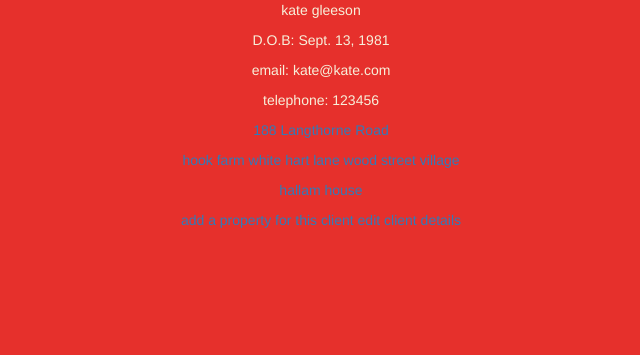
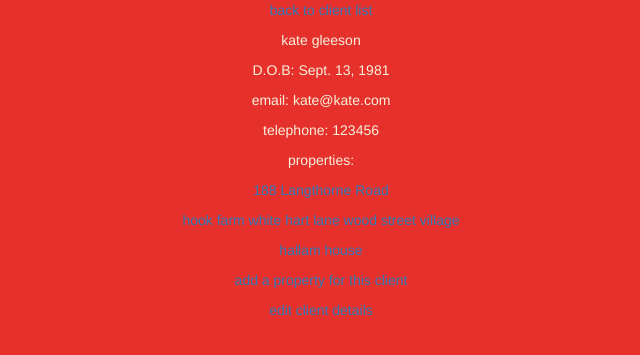
Before and after one commit to allbecauseyoutoldmeso/pass_the_booking_2, a Django app: page /client/4/ in a window 1280 px wide. Shown: the top 355 px of the page, without its empty margins (319-959 px from the left). Run offline with Django 3.2, Linux system fonts and the light colour scheme; data comes from the database, SQL or seed files in the repository; some libraries are stand-ins or nearby versions.

Commit message:
clean up flow

```diff
--- a/pass_the_booking/templates/pass_the_booking/base.html
+++ b/pass_the_booking/templates/pass_the_booking/base.html
@@ -9,6 +9,7 @@
   </head>
 
   <body>
+    <p><a href="{% url 'client_list' %}">back to client list</a></p>
     {% block content %}
     {% endblock %}
   </body>
--- a/pass_the_booking/templates/pass_the_booking/client_detail.html
+++ b/pass_the_booking/templates/pass_the_booking/client_detail.html
@@ -2,16 +2,23 @@
 
 {% block content %}
 
+  <div>
     <p>{{ client.name }}</p>
     <p>D.O.B: {{ client.dob }}</p>
     <p>email: {{ client.email }}</p>
     <p>telephone: {{ client.telephone }}</p>
+  </div>
 
+  <div>
+    <p>properties:</p>
     {% for property in properties %}
       <p><a href="{% url 'property_detail' pk=property.pk %}">{{ property.address }}</a></p>
     {% endfor %}
+  </div>
 
-  <a href="{% url 'property_new' pk=client.pk %}">add a property for this client</a>
-  <a href="{% url 'client_edit' pk=client.pk %}">edit client details</a>
+  <div>
+    <p><a href="{% url 'property_new' pk=client.pk %}">add a property for this client</a></p>
+    <p><a href="{% url 'client_edit' pk=client.pk %}">edit client details</a></p>
+  </div>
 
 {% endblock %}
--- a/pass_the_booking/templates/pass_the_booking/property_detail.html
+++ b/pass_the_booking/templates/pass_the_booking/property_detail.html
@@ -3,10 +3,10 @@
 {% block content %}
 
   <p>address: {{ property.address }}</p>
+  <p>host: <a href="{% url 'client_detail' pk=property.client.pk %}">{{ property.client.name }}</a></p>
   <p>£{{ property.price }} a night</p>
   <p>{{ property.bedrooms }} bedrooms</p>
   <p>internet?  {% if property.internet == True %}yes{% else %}no{% endif %}</p>
-  <p>host: <a href="{% url 'client_detail' pk=property.client.pk %}">{{ property.client.name }}</a></p>
   <a href="{% url 'booking_new' pk=property.pk %}">add a booking for this property</a>
 
 {% endblock %}
```
Lines whose indentation alone changed are shown as unchanged.
